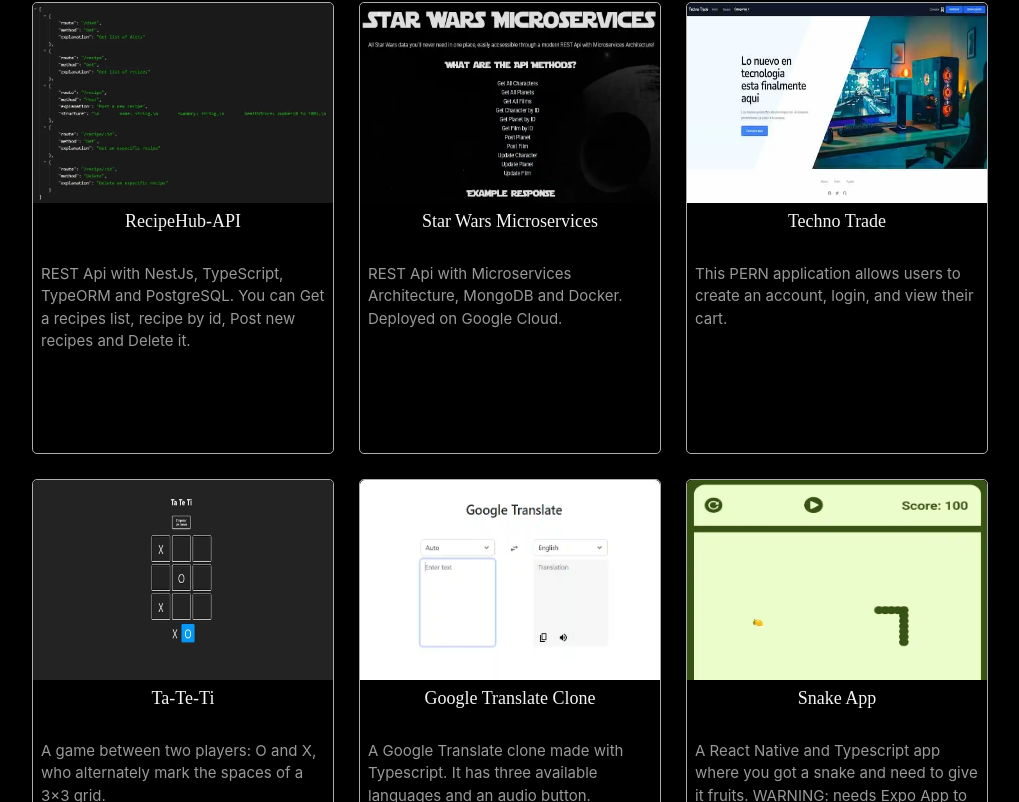
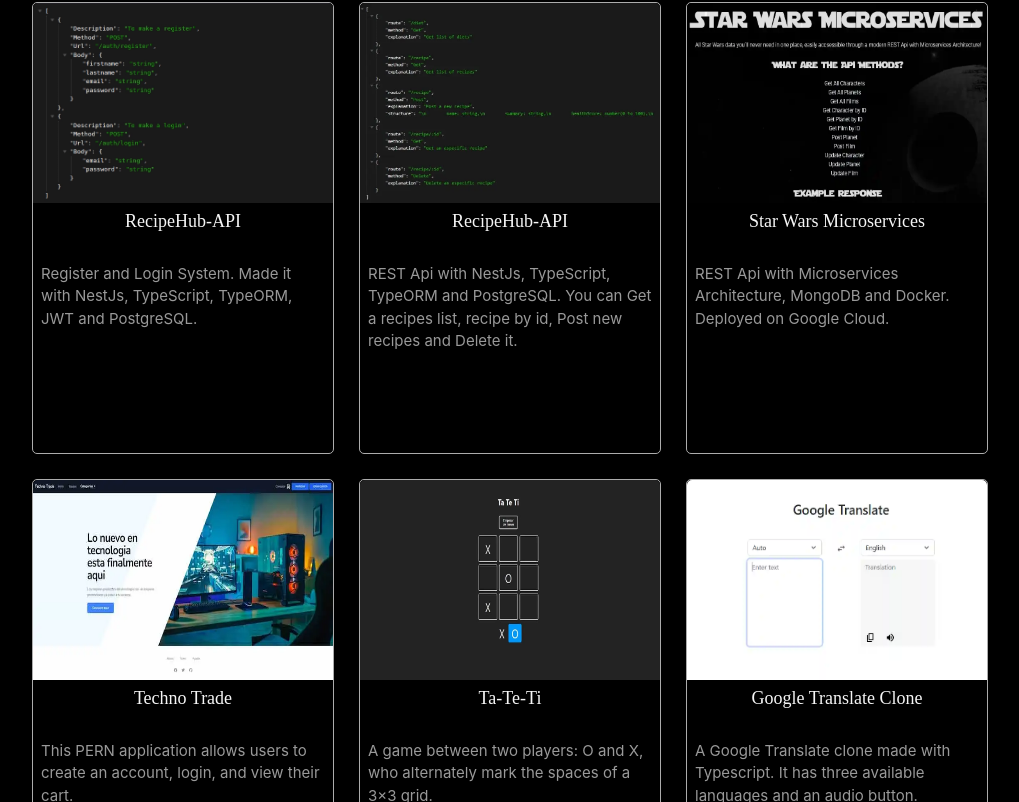
Before and after one commit to MakoskiVictor/Portfolio-Makoski.Dev, a React (Vite) app: page / in a window 1280 px wide. Shown: the part 1794-2596 px from the top of the page, without its empty margins (130-1149 px from the left). Built offline with nearby package versions, Linux system fonts and the light colour scheme; a web font is replaced by a local one.

Commit message:
add NestRegister project

```diff
--- a/src/utils.js
+++ b/src/utils.js
@@ -14,9 +14,10 @@
 import tateti from "@/assets/projects/tateti.webp";
 import translate from "@/assets/projects/translate.webp";
 import starWars from "@/assets/projects/starWars.webp";
-import metropolitan from "@/assets/projects/metropolitan.webp";
+//import metropolitan from "@/assets/projects/metropolitan.webp";
 import nest from "@/assets/skills/NestJS.svg";
 import recipehub from "@/assets/projects/recipehub.webp";
+import NestRegister from "@/assets/projects/NestRegister.webp"
 
 export const PUBLIC_KEY = "x9ZTYKf99VqNZsdGN";
 export const SERVICE_ID = "service_p29qgw1";
@@ -92,6 +93,14 @@
   // },
   {
     name: "RecipeHub-API",
+    url: "https://metropolitan-k7ev.vercel.app/api/v1/",
+    description:
+      "Register and Login System. Made it with NestJs, TypeScript, TypeORM, JWT and PostgreSQL.",
+    tech: "Back End",
+    image: NestRegister,
+  },
+  {
+    name: "RecipeHub-API",
     url: "https://recipe-hub-api.vercel.app/",
     description:
       "REST Api with NestJs, TypeScript, TypeORM and PostgreSQL. You can Get a recipes list, recipe by id, Post new recipes and Delete it.",
```
